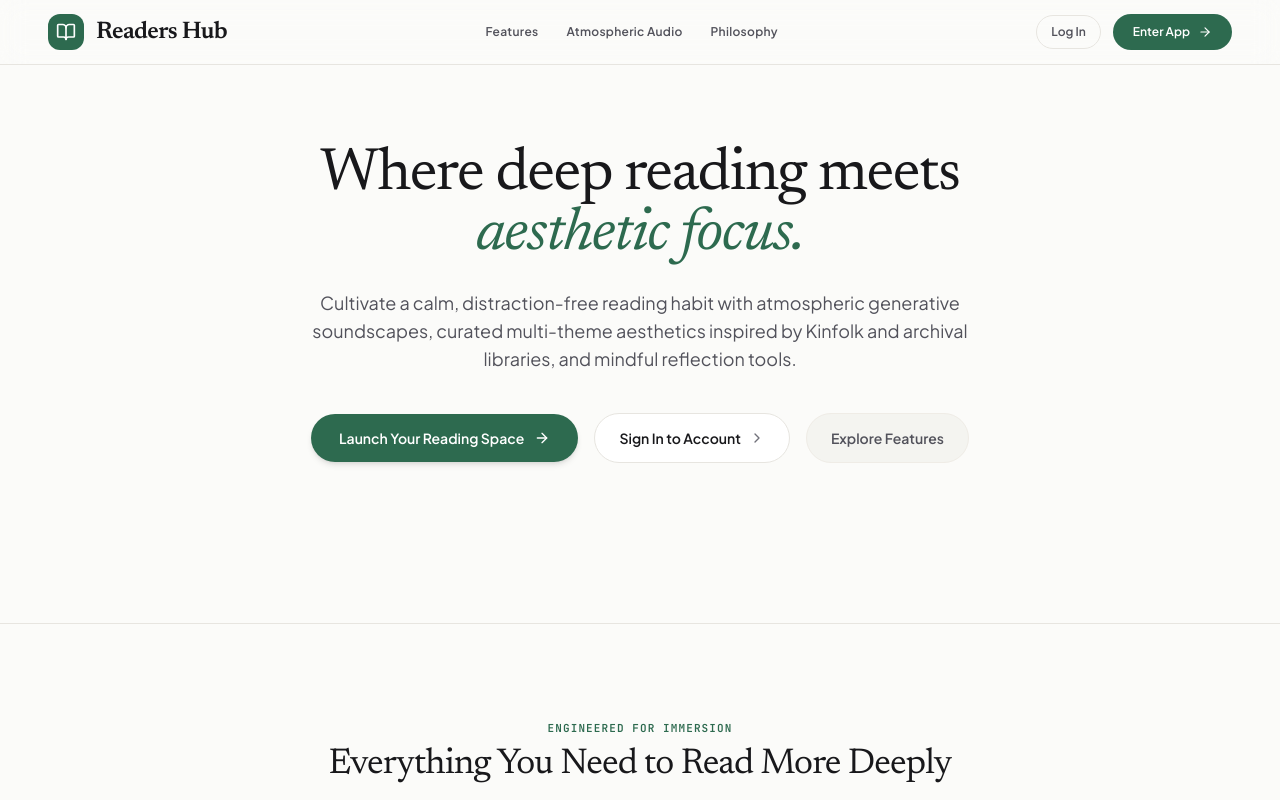
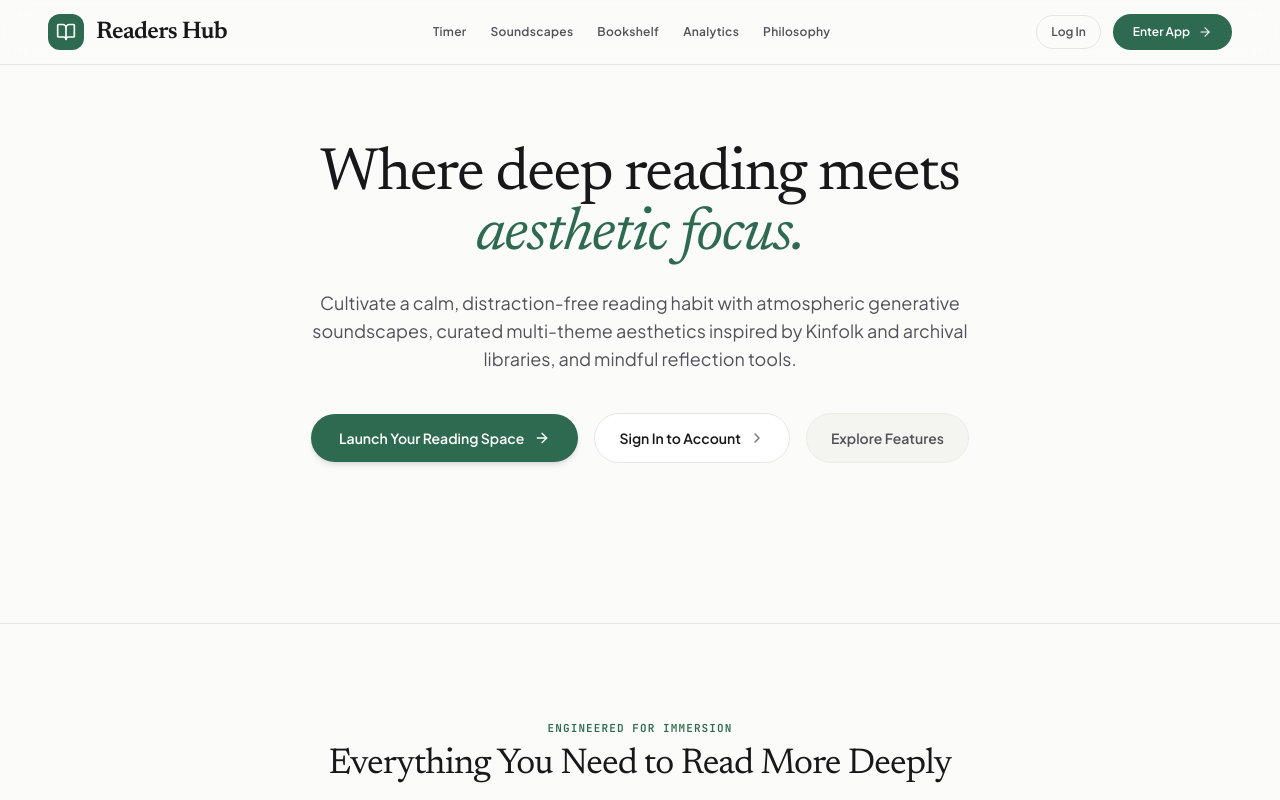
Before and after one commit to mulukentsegaye/liread-web, a React (Vite) app: page / in a window 1280 px wide. Shown: the top 800 px of the page. Built offline with nearby package versions, Linux system fonts and the light colour scheme; no server answers; the database is empty.

Commit message:
refactor(landing): merge interactive soundscapes into features and remove duplicate audio lounge

```diff
--- a/src/components/landing/LandingPage.tsx
+++ b/src/components/landing/LandingPage.tsx
@@ -88,12 +88,18 @@ export const LandingPage: React.FC<LandingPageProps> = ({ onEnterApp, onOpenTime
           </div>
 
           {/* Center Navigation Links (Hidden on mobile) */}
-          <nav className="hidden md:flex items-center gap-7 text-xs font-semibold tracking-wide text-vibe-ink-secondary">
-            <a href="#features" className="hover:text-vibe-accent transition-colors">
-              Features
+          <nav className="hidden md:flex items-center gap-6 text-xs font-semibold tracking-wide text-vibe-ink-secondary">
+            <a href="#timer" className="hover:text-vibe-accent transition-colors">
+              Timer
             </a>
             <a href="#soundscapes" className="hover:text-vibe-accent transition-colors">
-              Atmospheric Audio
+              Soundscapes
+            </a>
+            <a href="#bookshelf" className="hover:text-vibe-accent transition-colors">
+              Bookshelf
+            </a>
+            <a href="#analytics" className="hover:text-vibe-accent transition-colors">
+              Analytics
             </a>
             <a href="#quotes" className="hover:text-vibe-accent transition-colors">
               Philosophy
```
